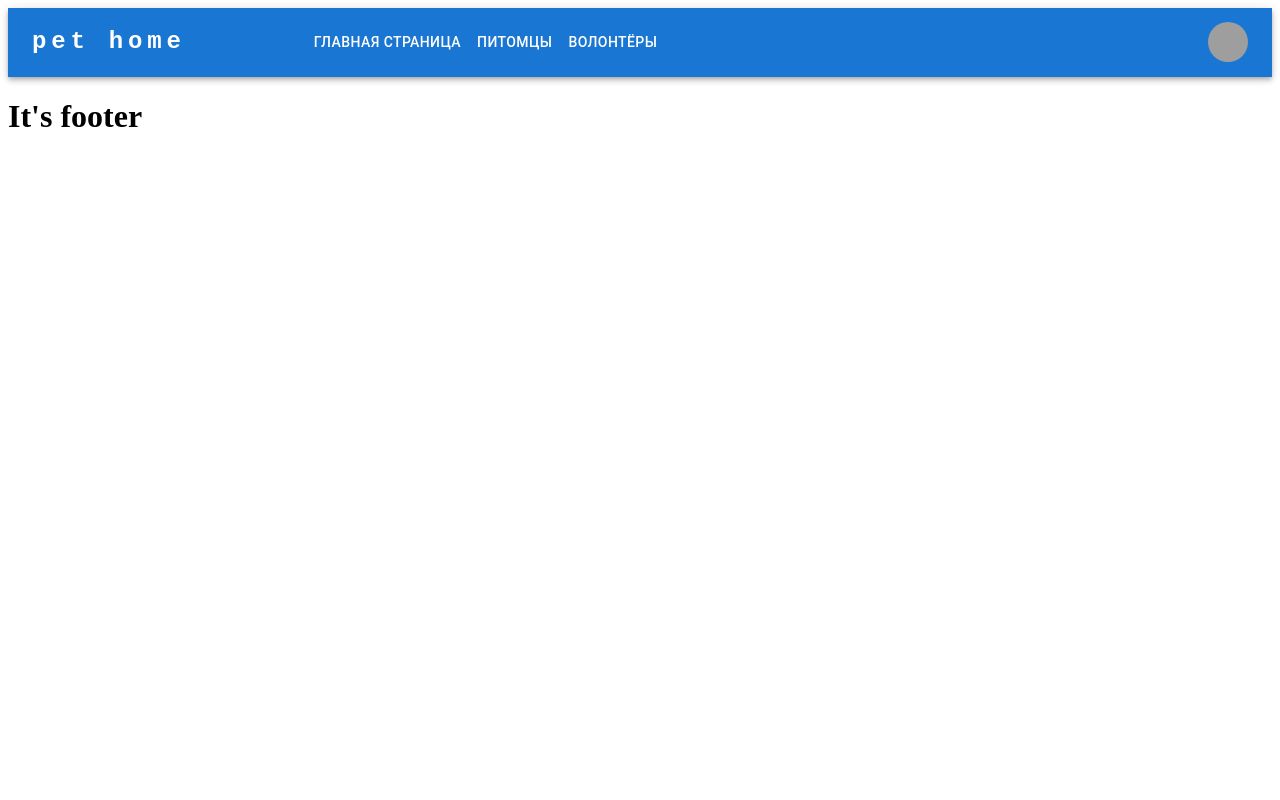
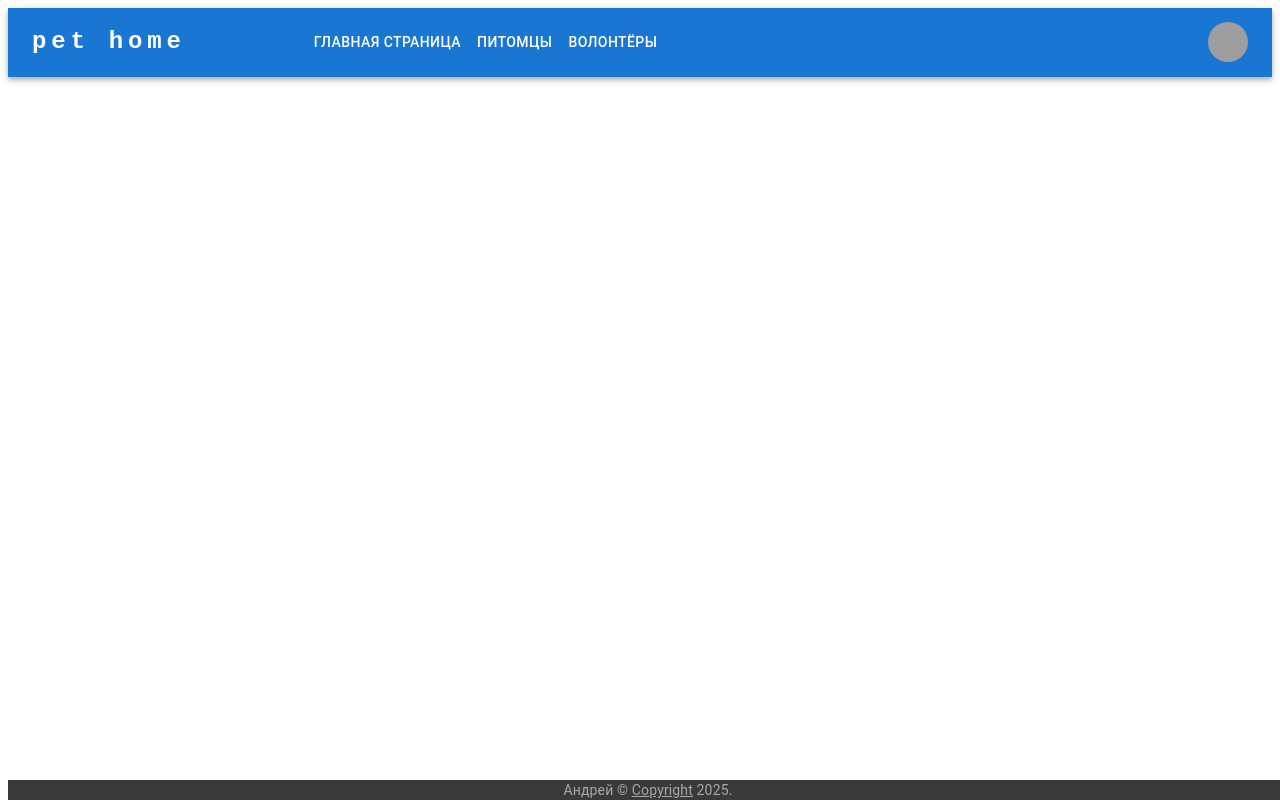
Before and after one commit to MironovAndrew/PetHome.Frontend, a React (Vite) app in the folder front/: page / in a window 1280 px wide. Built offline with nearby package versions, Linux system fonts and the light colour scheme; grey boxes are pictures that could not be loaded.

Commit message:
Реализовал простой футер; создал пустую страницу для отображения избранных питомцев пользователя

```diff
--- a/front/src/pages/basePages/PageFooter.tsx
+++ b/front/src/pages/basePages/PageFooter.tsx
@@ -1,7 +1,30 @@
+import Container from "@mui/material/Container";
+import Typography from "@mui/material/Typography";
+import Link from "@mui/material/Link";
+import { Box } from "@mui/material";
+
 export function PageFooter() {
   return (
-    <div>
-      <h1>It's footer</h1>
-    </div>
+    <Box
+      sx={{
+        backgroundColor: "#3a3a3a",
+        position: "fixed",
+        bottom: 0,
+        width: "100%",
+        height: "20px",
+      }}
+      component="footer"
+    >
+      <Container maxWidth="xl">
+        <Typography variant="body2" color="#a9a8a8" align="center">
+          {"Андрей © "}
+          <Link color="inherit" href="https://vk.com/">
+            Copyright
+          </Link>{" "}
+          {new Date().getFullYear()}
+          {"."}
+        </Typography>
+      </Container>
+    </Box>
   );
 }
```
Also changed, not shown: front/src/pages/contentPages/petManagment/FavoritePets.tsx (added, +7 -0 lines).
